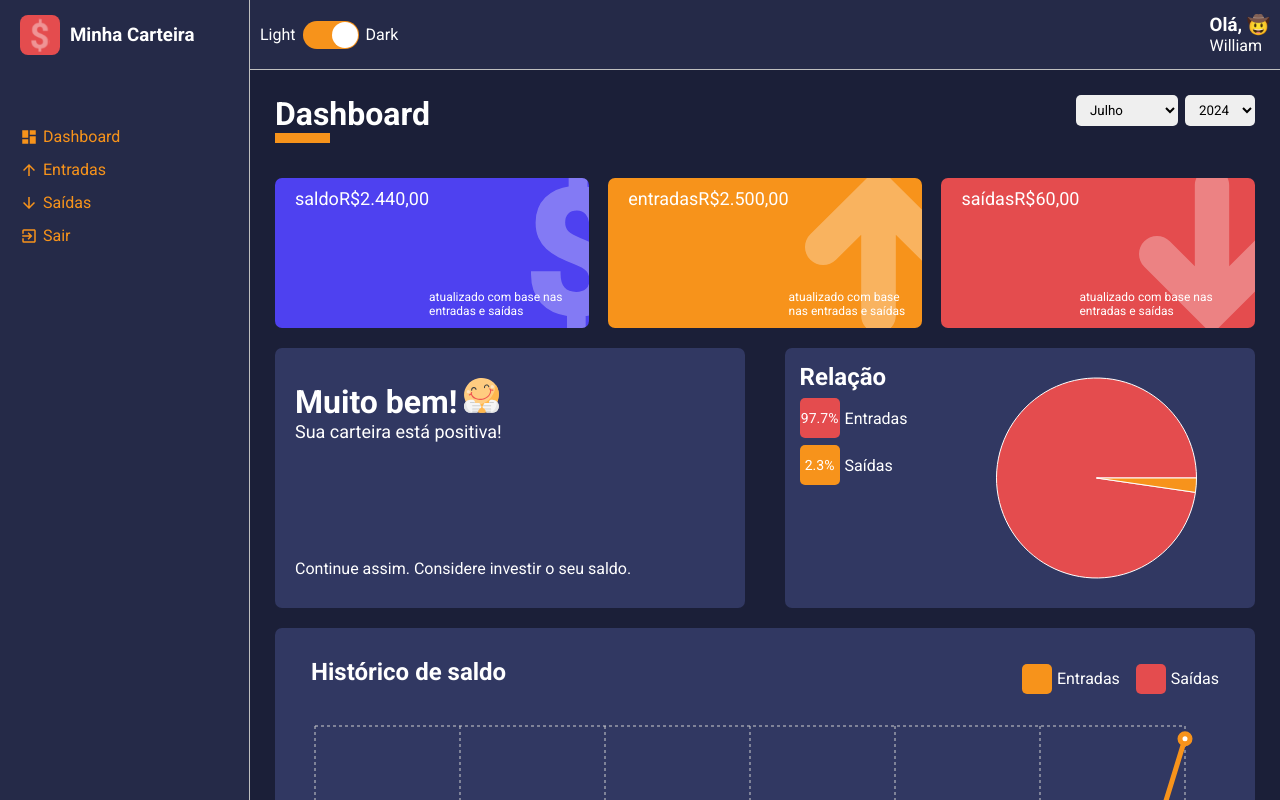
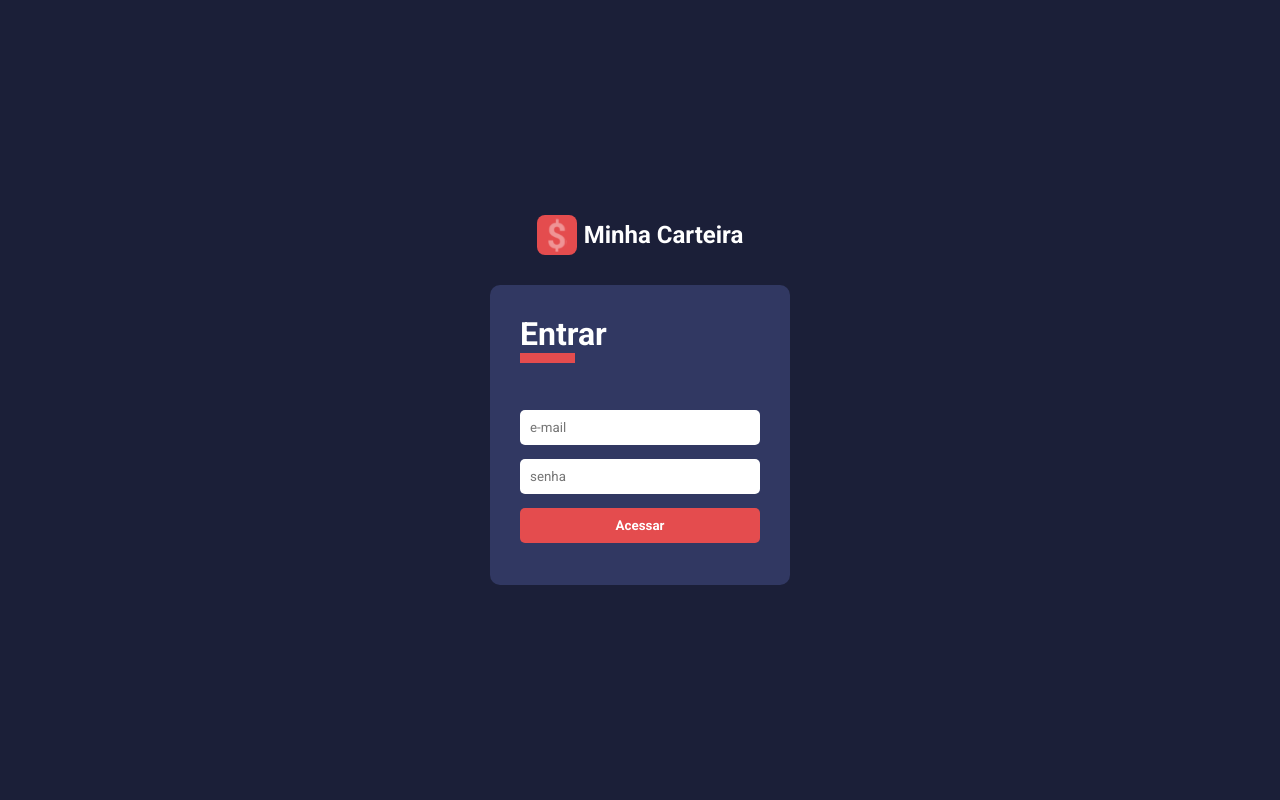
Before and after one commit to WilliamProgramadorBR/Gerenciador-financeiro, a React (Create React App) app: page / in a window 1280 px wide. Built offline with nearby package versions, Linux system fonts and the light colour scheme.

Commit message:
Correção

```diff
--- a/main.js
+++ b/main.js
@@ -1,5 +1,5 @@
 const { app, BrowserWindow, ipcMain } = require('electron');
-const path = require('path');
+const path = require('node:path');
 
 // Defina o caminho para o ícone PNG
 const iconPath = path.join(__dirname, 'imgelectron', 'image.png'); // Atualize com o caminho correto para o seu ícone PNG
--- a/src/hooks/auth.tsx
+++ b/src/hooks/auth.tsx
@@ -1,28 +1,31 @@
-import React, { createContext, useState, useContext, ReactNode } from 'react';
+import React, { createContext, useState, useContext, ReactNode, useEffect } from 'react';
 
 interface IAuthContext {
   logged: boolean;
   signIn(email: string, password: string): void;
   signOut(): void;
 }
-interface Provider{
+
+interface IAuthProviderProps {
   children: ReactNode;
 }
 
-const AuthContext = createContext<IAuthContext>({} as IAuthContext);
+const AuthContext = createContext<IAuthContext | undefined>(undefined);
 
-const AuthProvider: React.FC <Provider> = ({ children }) => {
-    const [logged, setLogged] = useState<boolean>(() => {
+const AuthProvider: React.FC<IAuthProviderProps> = ({ children }) => {
+  const [logged, setLogged] = useState<boolean>(false);
+
+  useEffect(() => {
     const isLogged = localStorage.getItem('@minha-carteira:logged');
-
-        return !!isLogged;
-    });
+    setLogged(!!isLogged);
+  }, []);
 
   const signIn = (email: string, password: string) => {
-        if(email === 'rodrigo@email.com' && password === '123'){
+    if (email === 'william100william@gmail.com' && password === '123') {
       localStorage.setItem('@minha-carteira:logged', 'true');
       setLogged(true);
-        }else{
+      window.location.href = '/dashboard'; // Redireciona após login
+    } else {
       alert('Senha ou usuário inválidos!');
     }
   }
@@ -30,10 +33,11 @@ const AuthProvider: React.FC <Provider> = ({ children }) => {
   const signOut = () => {
     localStorage.removeItem('@minha-carteira:logged');
     setLogged(false);
+    window.location.href = '/'; // Redireciona após logout
   }
 
   return (
-        <AuthContext.Provider value={{logged, signIn, signOut}}>
+    <AuthContext.Provider value={{ logged, signIn, signOut }}>
       {children}
     </AuthContext.Provider>
   );
@@ -41,7 +45,9 @@ const AuthProvider: React.FC <Provider> = ({ children }) => {
 
 function useAuth(): IAuthContext {
   const context = useContext(AuthContext);
-
+  if (context === undefined) {
+    throw new Error('useAuth must be used within an AuthProvider');
+  }
   return context;
 }
 
--- a/src/index.tsx
+++ b/src/index.tsx
@@ -1,15 +1,19 @@
+// index.tsx (ou main.tsx)
 import React from 'react';
-import ReactDOM from 'react-dom/client';
-import App from './App';
+import { createRoot } from 'react-dom/client';
 import { ThemeProvider } from './hooks/theme';
-const root = ReactDOM.createRoot(
-  document.getElementById('root') as HTMLElement
-);
+import { AuthProvider } from './hooks/auth'; // Verifique o caminho
+import App from './App'; // Certifique-se de que `App` é importado corretamente
+
+const container = document.getElementById('root')!;
+const root = createRoot(container);
 
 root.render(
   <React.StrictMode>
     <ThemeProvider>
-    <App />
+      <AuthProvider>
+        <App />
+      </AuthProvider>
     </ThemeProvider>
   </React.StrictMode>
 );
--- a/src/routes/app.routes.tsx
+++ b/src/routes/app.routes.tsx
@@ -1,19 +1,22 @@
 import React from 'react';
-import { Routes, Route } from 'react-router-dom';
-import Dashboard from "../../src/Page/Dashboard";
-import List from "../../src/Page/List";
-import Singln from "../../src/Page/SingIn";
-
+import { Routes, Route, Navigate } from 'react-router-dom';
+import Dashboard from '../Page/Dashboard';
+import List from '../Page/List';
+import SignIn from '../Page/SingIn';
+import { useAuth } from '../hooks/auth';
 import Layout from '../components/Layout';
 
+const ProtectedRoute: React.FC<{ element: React.ReactElement }> = ({ element }) => {
+  const { logged } = useAuth();
+  return logged ? element : <Navigate to="/" />;
+}
+
 const AppRoutes: React.FC = () => (
-    <Layout>
-      <Routes>
-        <Route path="/" element={<Dashboard />} />
-        <Route path="/list/:type" element={<List />} />
-        <Route path="/login" element={<Singln />} />
-      </Routes>
-    </Layout>
-  );
+  <Routes>
+    <Route path="/" element={<SignIn />} />
+    <Route path="/dashboard" element={<ProtectedRoute element={<Layout><Dashboard /></Layout>} />} />
+    <Route path="/list/:type" element={<ProtectedRoute element={<Layout><List /></Layout>} />} />
+  </Routes>
+);
 
-  export default AppRoutes;
+export default AppRoutes;
--- a/src/routes/index.tsx
+++ b/src/routes/index.tsx
@@ -1,11 +1,19 @@
+import React from 'react';
 import { BrowserRouter } from 'react-router-dom';
+
+import { useAuth } from '../hooks/auth';
+
 import App from './app.routes';
-import React from 'react';
+import Auth from './auth.routes';
 
-const Routes: React.FC = () => (
-    <BrowserRouter>
-        <App />
-    </BrowserRouter>
-);
+const Routes: React.FC = () => {
+    const { logged } = useAuth();
+
+    return (
+        <BrowserRouter>
+            { logged ? <App/> : <Auth /> }
+        </BrowserRouter>
+    );
+}
 
 export default Routes;
```
Also changed, not shown: package.json (+26 -1 lines), public/electron.js (added, +28 -0 lines), 1 other file (tests, documents, lock files or other folders). Lines whose indentation alone changed are shown as unchanged.
